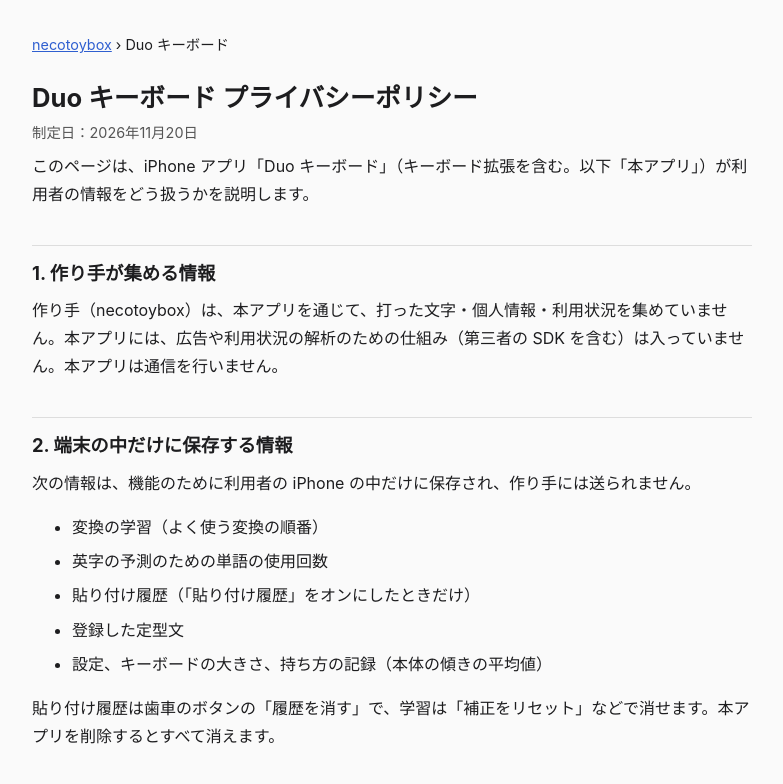
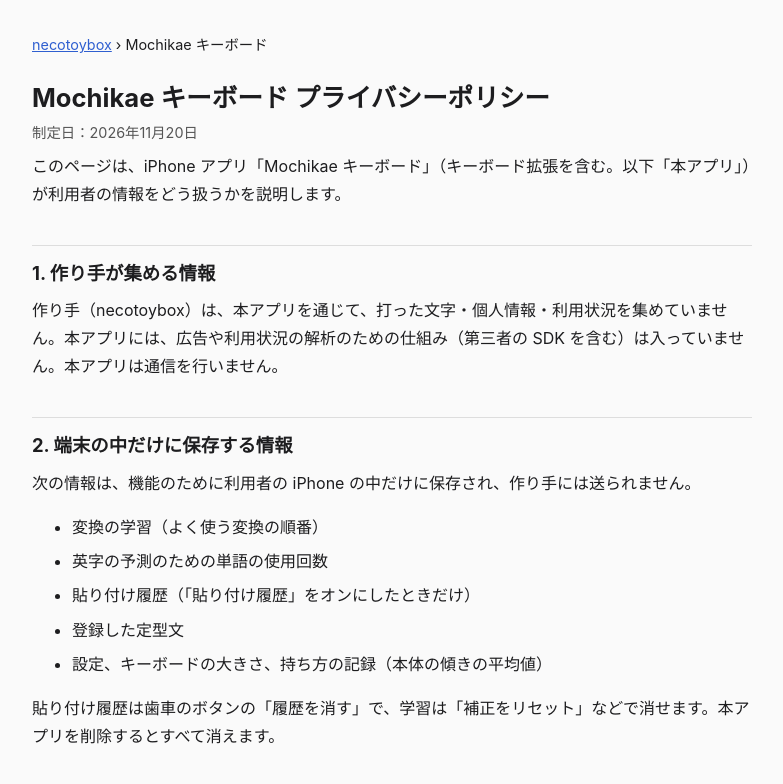
Before and after one commit to khmgs822/duo-apps, a plain HTML site: page duo-keyboard/privacy.html in a window 1280 px wide. Shown: the top 784 px of the page, without its empty margins (248-1031 px from the left). Drawn offline with Linux system fonts and the light colour scheme.

Commit message:
アプリの名前を Mochikae に・App Store へのリンク

```diff
--- a/duo-keyboard/privacy.html
+++ b/duo-keyboard/privacy.html
@@ -1,12 +1,12 @@
 <!doctype html>
 <html lang="ja"><head><meta charset="utf-8"><meta name="viewport" content="width=device-width,initial-scale=1">
-<title>Duo キーボード プライバシーポリシー</title><link rel="stylesheet" href="../style.css"></head>
+<title>Mochikae キーボード プライバシーポリシー</title><link rel="stylesheet" href="../style.css"></head>
 <body><main>
-<nav><a href="../index.html">necotoybox</a> › Duo キーボード</nav>
-<h1>Duo キーボード プライバシーポリシー</h1>
+<nav><a href="../index.html">necotoybox</a> › Mochikae キーボード</nav>
+<h1>Mochikae キーボード プライバシーポリシー</h1>
 <p class="sub">制定日：2026年11月20日</p>
 
-<p>このページは、iPhone アプリ「Duo キーボード」（キーボード拡張を含む。以下「本アプリ」）が利用者の情報をどう扱うかを説明します。</p>
+<p>このページは、iPhone アプリ「Mochikae キーボード」（キーボード拡張を含む。以下「本アプリ」）が利用者の情報をどう扱うかを説明します。</p>
 
 <h2>1. 作り手が集める情報</h2>
 <p>作り手（necotoybox）は、本アプリを通じて、打った文字・個人情報・利用状況を集めていません。本アプリには、広告や利用状況の解析のための仕組み（第三者の SDK を含む）は入っていません。本アプリは通信を行いません。</p>
@@ -38,10 +38,10 @@
 <p>necotoybox@gmail.com</p>
 
 <div class="lang" lang="en">
-<h1>Duo Keyboard Privacy Policy</h1>
+<h1>Mochikae Keyboard Privacy Policy</h1>
 <p class="sub">Effective: November 20, 2026</p>
 <h2>1. Information the developer collects</h2>
-<p>The developer (necotoybox) does not collect what you type, personal information, or usage data through Duo Keyboard. The app contains no advertising or analytics (including third-party SDKs) and makes no network connections.</p>
+<p>The developer (necotoybox) does not collect what you type, personal information, or usage data through Mochikae Keyboard. The app contains no advertising or analytics (including third-party SDKs) and makes no network connections.</p>
 <h2>2. Information kept only on your device</h2>
 <ul>
 <li>Conversion learning (the order of conversions you use often)</li>
```
